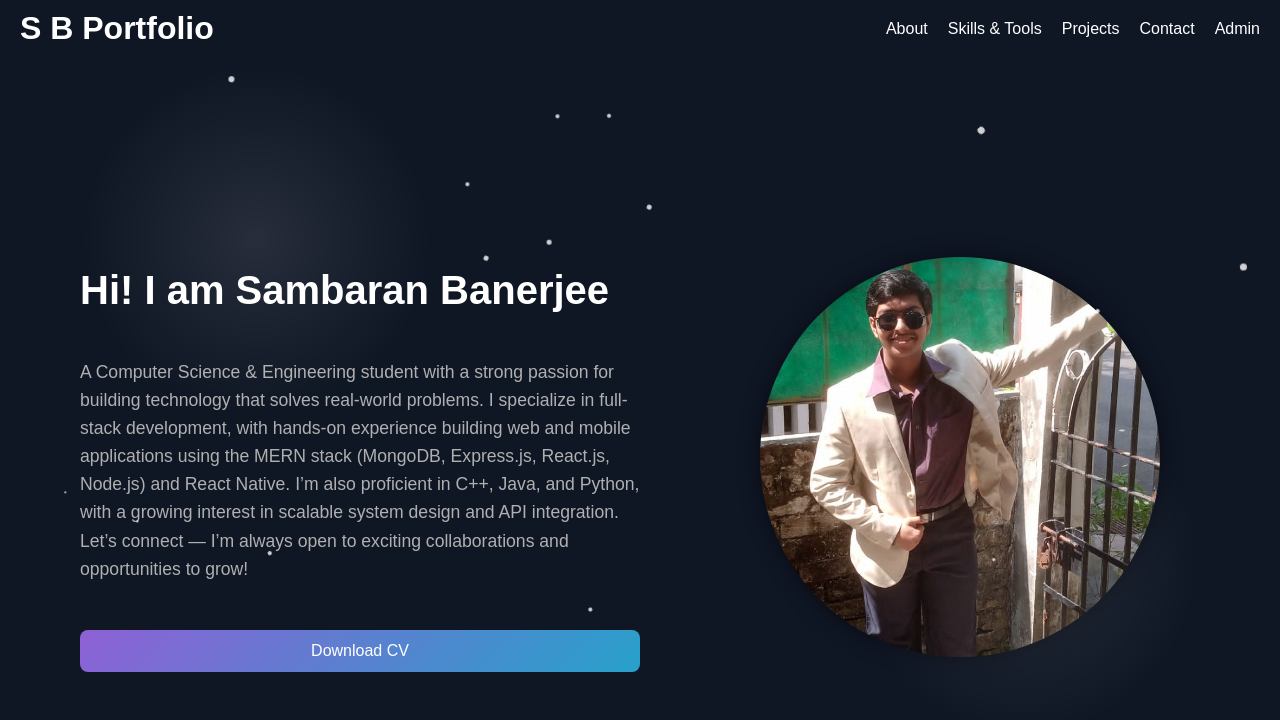
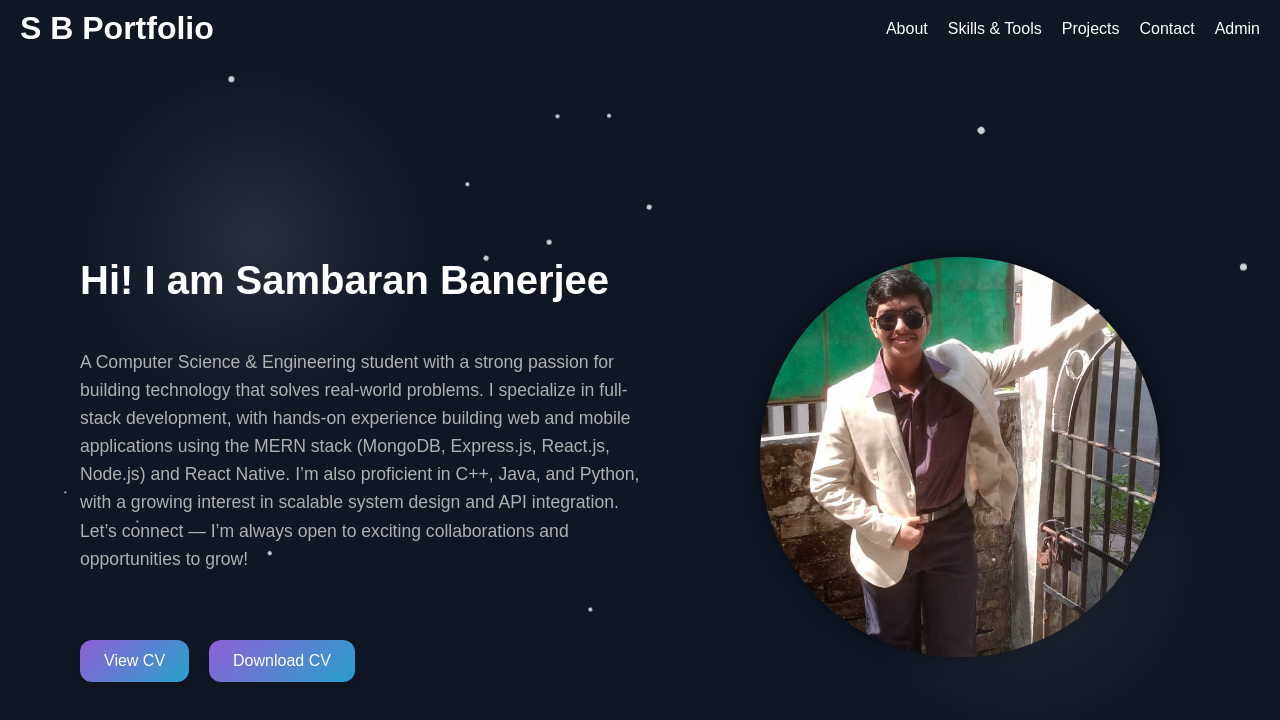
Before and after one commit to SambaranBanerjee/Portforlio, a React (Vite) app in the folder client/: page / in a window 1280 px wide. Shown: the top 720 px of the page. Built offline with nearby package versions, Linux system fonts and the light colour scheme.

Commit message:
Added css design and cv download option

```diff
--- a/client/src/pages/About.jsx
+++ b/client/src/pages/About.jsx
@@ -20,9 +20,14 @@ export default function About(){
                         Let’s connect — I’m always open to exciting collaborations and opportunities to grow!
                     </h3>
                 </div>
-                <button onClick={DownloadCV}>
-                    Download CV
-                </button>
+                <div className="cv-buttons">
+                    <a href="/Sambaran_Banerjee_Internship_Resume.pdf" target="_blank" rel="noopener noreferrer">
+                        <button className="btn-view">View CV</button>
+                    </a>
+                    <a href="/Sambaran_Banerjee_Internship_Resume.pdf" download onClick={() => alert("Your CV download will begin shortly.")}>
+                        <button className="btn-download">Download CV</button>
+                    </a>
+                </div>
             </div>
             <div className="about-right">
                 <Photo/>
--- a/client/src/pages/Contact.jsx
+++ b/client/src/pages/Contact.jsx
@@ -11,7 +11,7 @@ export default function Contact() {
       <div className="contact-card">
         <div className="contact-item">
           <FaPhoneAlt className="icon" />
-          <span>+91-9876543210</span>
+          <span>+91-6295867621</span>
         </div>
 
         <div className="contact-item">
--- a/client/src/styles/About.css
+++ b/client/src/styles/About.css
@@ -61,3 +61,32 @@ body, html {
   align-items: center;
   overflow: hidden;
 }
+.cv-buttons {
+  display: flex;
+  gap: 20px;
+  margin-top: 20px;
+}
+
+.cv-buttons button {
+  padding: 12px 24px;
+  font-size: 1rem;
+  border: none;
+  border-radius: 12px;
+  cursor: pointer;
+  transition: transform 0.2s ease, background-color 0.3s ease;
+  box-shadow: 0 4px 10px rgba(0, 0, 0, 0.1);
+}
+
+.cv-buttons .btn-view {
+  background-color: #4f46e5;
+  color: white;
+}
+
+.cv-buttons .btn-download {
+  background-color: #10b981;
+  color: white;
+}
+
+.cv-buttons button:hover {
+  transform: scale(1.05);
+}
--- a/client/src/styles/Project.css
+++ b/client/src/styles/Project.css
@@ -15,7 +15,7 @@
 }
 
 .project-card {
-  background: #fff;
+  background: linear-gradient(135deg, #27a1cb,#ffffff);
   border-radius: 16px;
   box-shadow: 0 4px 16px rgba(0, 0, 0, 0.1);
   padding: 16px;
@@ -40,11 +40,12 @@
 
 .project-card h3 {
   margin: 0 0 8px;
+  color: #000000;
 }
 
 .project-card p {
   font-size: 0.9rem;
-  color: #555;
+  color: #000000;
   flex-grow: 1;
 }
 
--- a/client/src/styles/Skills.css
+++ b/client/src/styles/Skills.css
@@ -12,7 +12,7 @@
 
 .skills-card {
   width: 350px; /* Match the new column width */
-  background: white;
+  background: rgb(240, 253, 58);
   padding: 30px;
   border-radius: 30px;
   border: 4px solid;
```
Also changed, not shown: 1 other file (tests, documents, lock files or other folders).
